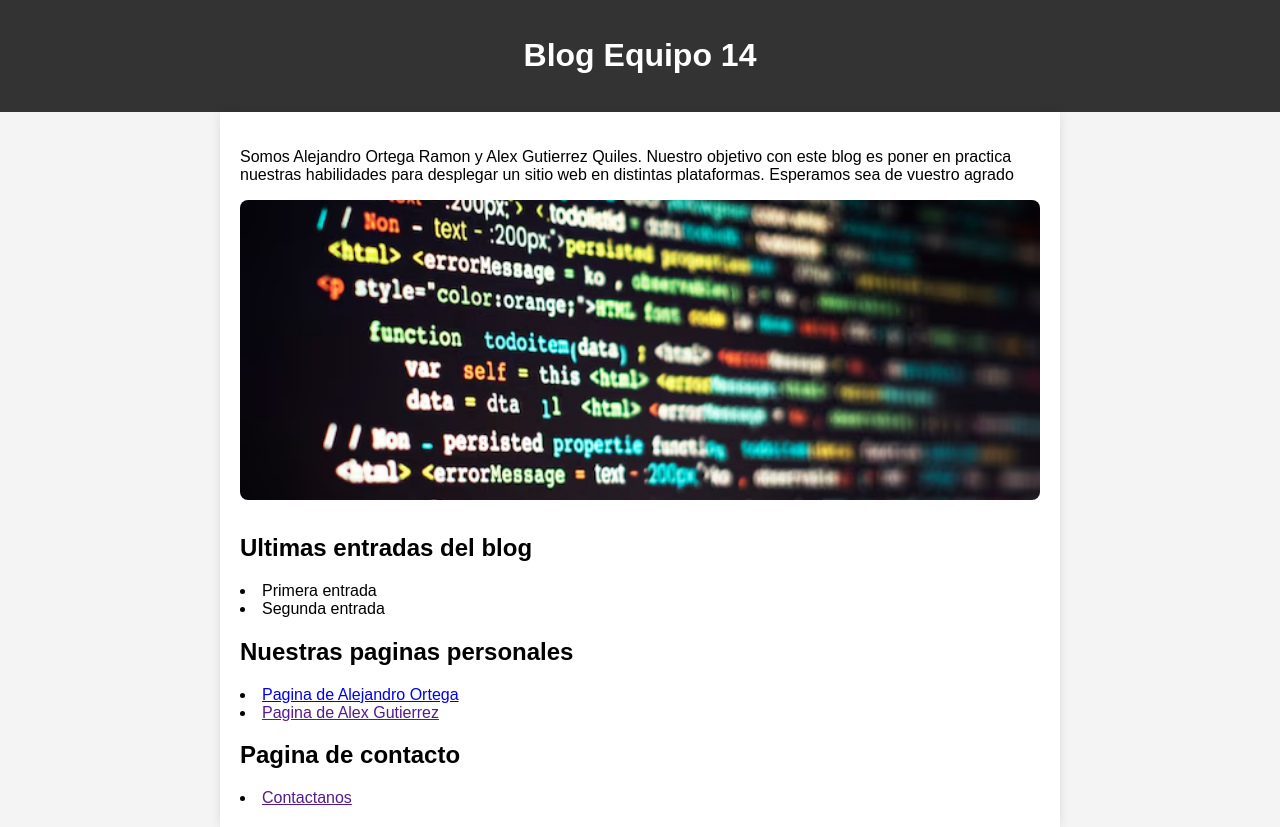
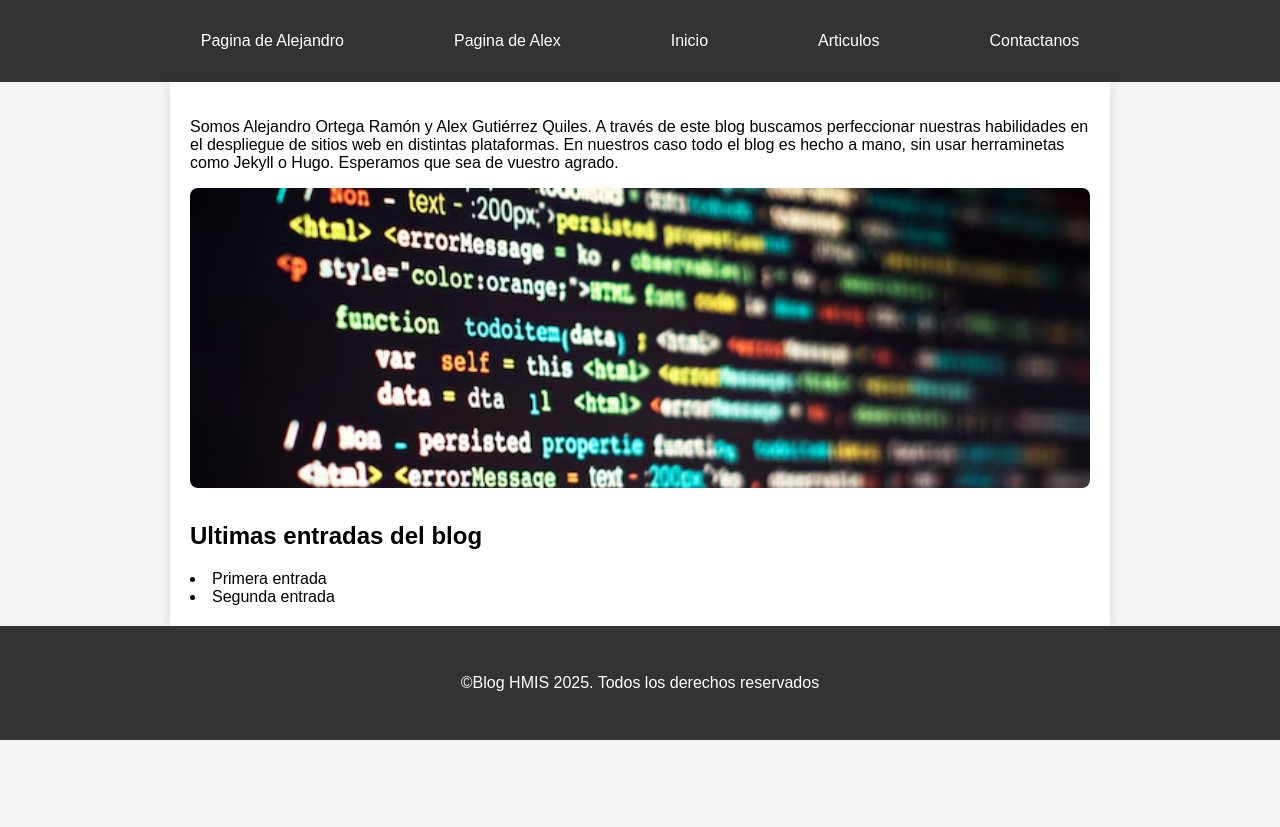
Before and after one commit to ualhmis2025-equipo14/Blog, a plain HTML site: page index.html in a window 1280 px wide. After the commit the page ends 800 px from the top, so only its background shows below. Drawn offline with Linux system fonts and the light colour scheme.

Commit message:
Header y footer

```diff
--- a/index.html
+++ b/index.html
@@ -8,10 +8,21 @@
 </head>
 <body>
     <header>
-        <h1>Blog Equipo 14</h1>
+        <nav>
+            <ul>
+                <a href="pages/aor.html">Pagina de Alejandro</a>
+                <a href="">Pagina de Alex</a>
+                <a href="index.html">Inicio</a>
+                <a href="">Articulos</a>
+                <a href="">Contactanos</a>
+            </ul>
+        </nav>
     </header>
     <main>
-        <p> Somos Alejandro Ortega Ramon y Alex Gutierrez Quiles. Nuestro objetivo con este blog es poner en practica nuestras habilidades para desplegar un sitio web en distintas plataformas. Esperamos sea de vuestro agrado</p>
+        <p>
+            Somos Alejandro Ortega Ramón y Alex Gutiérrez Quiles. A través de este blog buscamos perfeccionar nuestras habilidades en el despliegue de sitios web en distintas
+            plataformas. En nuestros caso todo el blog es hecho a mano, sin usar herraminetas como Jekyll o Hugo. Esperamos que sea de vuestro agrado.
+        </p>
         <img src="assets/CodeImage.avif" alt="Imagen" class="post-image">
         <section>
             <h2>Ultimas entradas del blog</h2>
@@ -20,15 +31,9 @@
                 <li>Segunda entrada</li>
             </table>
         </section>
-            <h2>Nuestras paginas personales</h2>
-                <li><a href="pages/aor.html">Pagina de Alejandro Ortega</a></li>
-                <li><a href="">Pagina de Alex Gutierrez</a></li>
-            </ul>
-        </section>
-        <section>
-            <h2>Pagina de contacto</h2>
-            <li><a href="">Contactanos</a></li>
-        </section>
     </main>
+    <footer>
+        <p>&copy;Blog HMIS 2025. Todos los derechos reservados</p>
+    </footer>
 </body>
 </html>
--- a/styles.css
+++ b/styles.css
@@ -5,32 +5,36 @@ body {
     background-color: #f4f4f4;
 }
 
+a {
+    text-decoration: none;
+}
+
 header {
     background: #333;
     color: white;
-    padding: 1rem;
+    padding: 2rem;
     text-align: center;
+}
+
+nav ul {
+    list-style: none;
+    display: flex;
+    gap: 110px;
+    margin: 0;
+    padding: 0;
+    justify-content: center;
+}
+
+nav ul a {
+    color: white;
 }
 
 main {
     padding: 20px;
-    max-width: 800px;
+    max-width: 900px;
     margin: auto;
     background: white;
     box-shadow: 0 0 10px rgba(0, 0, 0, 0.1);
-}
-
-article {
-    margin-bottom: 20px;
-    padding: 15px;
-    background: #fff;
-    border-radius: 8px;
-    box-shadow: 0 2px 5px rgba(0, 0, 0, 0.1);
-}
-
-.date {
-    font-size: 0.8rem;
-    color: gray;
 }
 
 .post-image {
@@ -41,39 +45,10 @@ article {
     margin-bottom: 10px;
 }
 
-form {
-    display: flex;
-    flex-direction: column;
-}
-
-form label,
-form input,
-form textarea,
-form button {
-    margin-bottom: 10px;
-}
-
-form input,
-form textarea {
-    padding: 10px;
-    border: 1px solid #ccc;
-    border-radius: 5px;
-}
-
-form button {
-    background: #333;
-    color: white;
-    border: none;
-    padding: 10px;
-    cursor: pointer;
-}
-
-form button:hover {
-    background: #555;
-}
-
-@media (max-width: 768px) {
-    main {
-        padding: 10px;
-    }
-}
+footer {
+    text-align: center;
+    background-color: #333;
+    color: #fff;
+    padding: 2rem;
+    margin-top: 0;
+  }
```
Also changed, not shown: pages/aor.html (+13 -2 lines).
